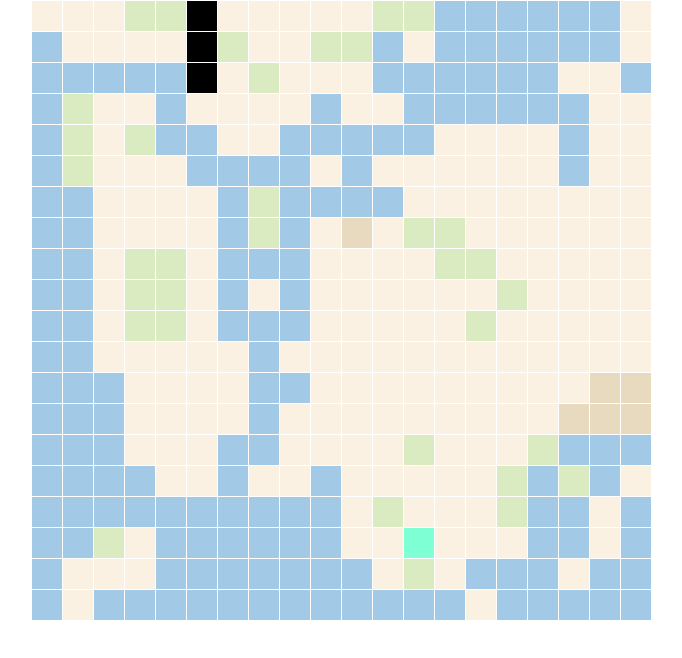
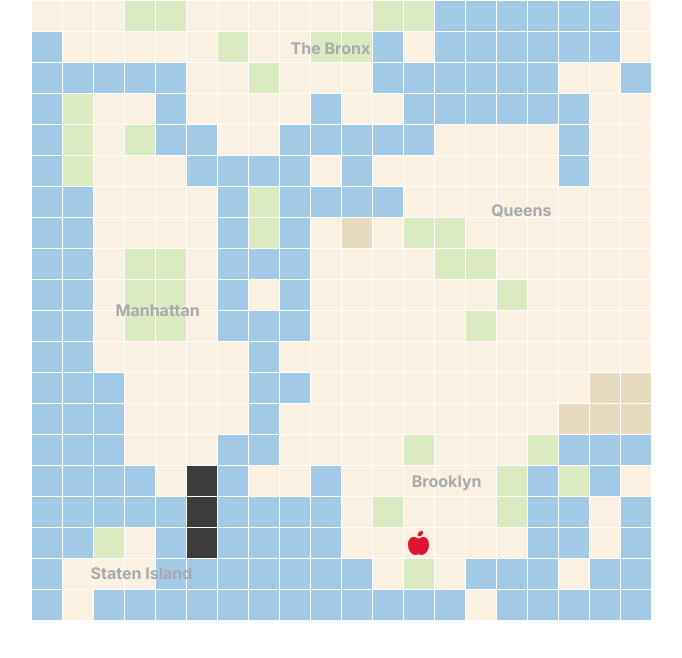
Before and after one commit to hwhong/snake, a Next.js app: page / in a window 1280 px wide. Shown: the top 658 px of the page, without its empty margins (299-981 px from the left). Built offline with nearby package versions, Linux system fonts and the light colour scheme.

Commit message:
complete map. apple as food

```diff
--- a/package.json
+++ b/package.json
@@ -9,6 +9,9 @@
     "lint": "next lint"
   },
   "dependencies": {
+    "@fortawesome/fontawesome-svg-core": "^6.4.0",
+    "@fortawesome/free-solid-svg-icons": "^6.4.0",
+    "@fortawesome/react-fontawesome": "^0.2.0",
     "@types/node": "20.4.1",
     "@types/react": "18.2.14",
     "@types/react-dom": "18.2.6",
--- a/src/app/page.module.css
+++ b/src/app/page.module.css
@@ -4,6 +4,11 @@
   flex-direction: column;
   align-items: center;
 }
+
+.gridWrapper {
+  position: relative;
+}
+
 .grid {
   grid-template-columns: repeat(20, var(--size));
   grid-template-rows: repeat(20, var(--size));
@@ -19,10 +24,14 @@
   text-align: center;
   font-size: 11px;
   background-color: #fbf1e2;
+  display: flex;
+  justify-content: center;
+  align-items: center;
 }
 
-.food {
-  background-color: aquamarine;
+.apple {
+  height: 80%;
+  z-index: 999;
 }
 
 .water {
@@ -38,5 +47,50 @@
 }
 
 .snake {
-  background-color: black;
+  background-color: #3c3c3c;
 }
+
+.manhattan {
+  color: #a8a9ad;
+  position: absolute;
+  top: 300px;
+  left: 85px;
+  font-size: 16px;
+  font-weight: bold;
+}
+
+.bronx {
+  color: #a8a9ad;
+  position: absolute;
+  top: 38px;
+  left: 260px;
+  font-size: 16px;
+  font-weight: bold;
+}
+
+.statenIsland {
+  color: #a8a9ad;
+  position: absolute;
+  bottom: 38px;
+  left: 60px;
+  font-size: 16px;
+  font-weight: bold;
+}
+
+.queens {
+  color: #a8a9ad;
+  position: absolute;
+  top: 200px;
+  right: 100px;
+  font-size: 16px;
+  font-weight: bold;
+}
+
+.brooklyn {
+  color: #a8a9ad;
+  position: absolute;
+  bottom: 130px;
+  right: 170px;
+  font-size: 16px;
+  font-weight: bold;
+}
--- a/src/app/page.tsx
+++ b/src/app/page.tsx
@@ -12,6 +12,8 @@ import {
   getRandomInt,
   isDiretionValid,
 } from "./utils";
+import { FontAwesomeIcon } from "@fortawesome/react-fontawesome";
+import { faAppleAlt } from "@fortawesome/free-solid-svg-icons";
 
 /**
  * State behaves like a snapshot. When we call three setState consecutively
@@ -153,6 +155,12 @@ export default function Home() {
   return (
     <div className={styles.root}>
       {isGameOver && <div>GAME OVER</div>}
+      <div className={styles.gridWrapper}>
+        <div className={styles.manhattan}>Manhattan</div>
+        <div className={styles.bronx}>The Bronx</div>
+        <div className={styles.statenIsland}>Staten Island</div>
+        <div className={styles.queens}>Queens</div>
+        <div className={styles.brooklyn}>Brooklyn</div>
         <div className={styles.grid}>
           {Array.from(Array(N).keys()).map((y) => {
             return Array.from(Array(N).keys()).map((x) => {
@@ -173,14 +181,22 @@ export default function Home() {
                     [styles.water]: isWater,
                     [styles.green]: isGreen,
                     [styles.airport]: isAirport,
-                  [styles.food]: isCoordFood(x, y),
                     [styles.snake]: isCoordSnake(x, y),
                   })}
+                >
+                  {isCoordFood(x, y) && (
+                    <FontAwesomeIcon
+                      icon={faAppleAlt}
+                      color="#DD1533"
+                      className={styles.apple}
                     />
+                  )}
+                </div>
               );
             });
           })}
         </div>
       </div>
+    </div>
   );
 }
```
Also changed, not shown: 1 other file (tests, documents, lock files or other folders). Lines whose indentation alone changed are shown as unchanged.
